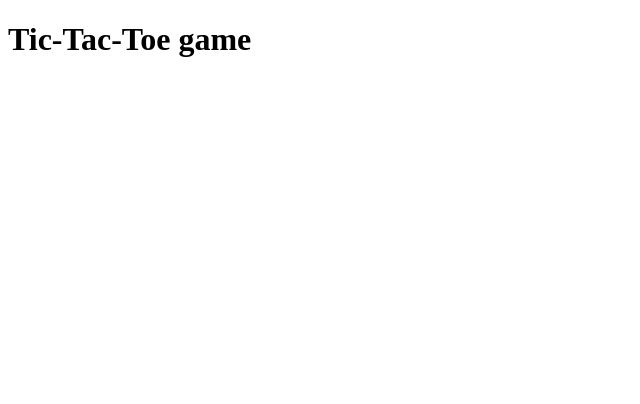
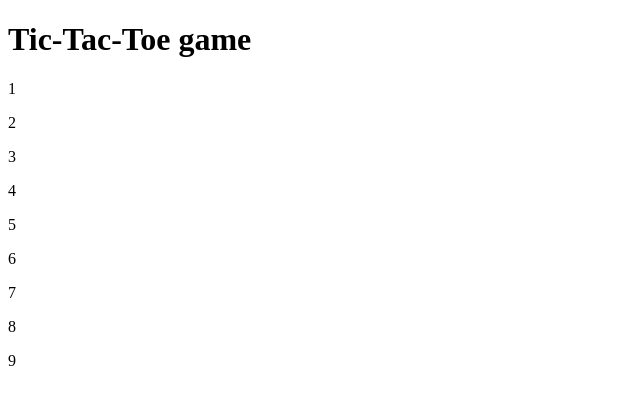
Before and after one commit to Karol-Czyzewski/Tic-Tac-Toe-Js, a plain HTML site: page index.html in a window 1280 px wide. Shown: the full height of the page, 0-640 px from the left. Drawn offline with Linux system fonts and the light colour scheme.

Commit message:
html structure

```diff
--- a/index.html
+++ b/index.html
@@ -9,6 +9,17 @@
   <body>
     <main>
       <h1>Tic-Tac-Toe game</h1>
+      <section>
+        <p>1</p>
+        <p>2</p>
+        <p>3</p>
+        <p>4</p>
+        <p>5</p>
+        <p>6</p>
+        <p>7</p>
+        <p>8</p>
+        <p>9</p>
+      </section>
     </main>
     <script src="main.js"></script>
   </body>
```
